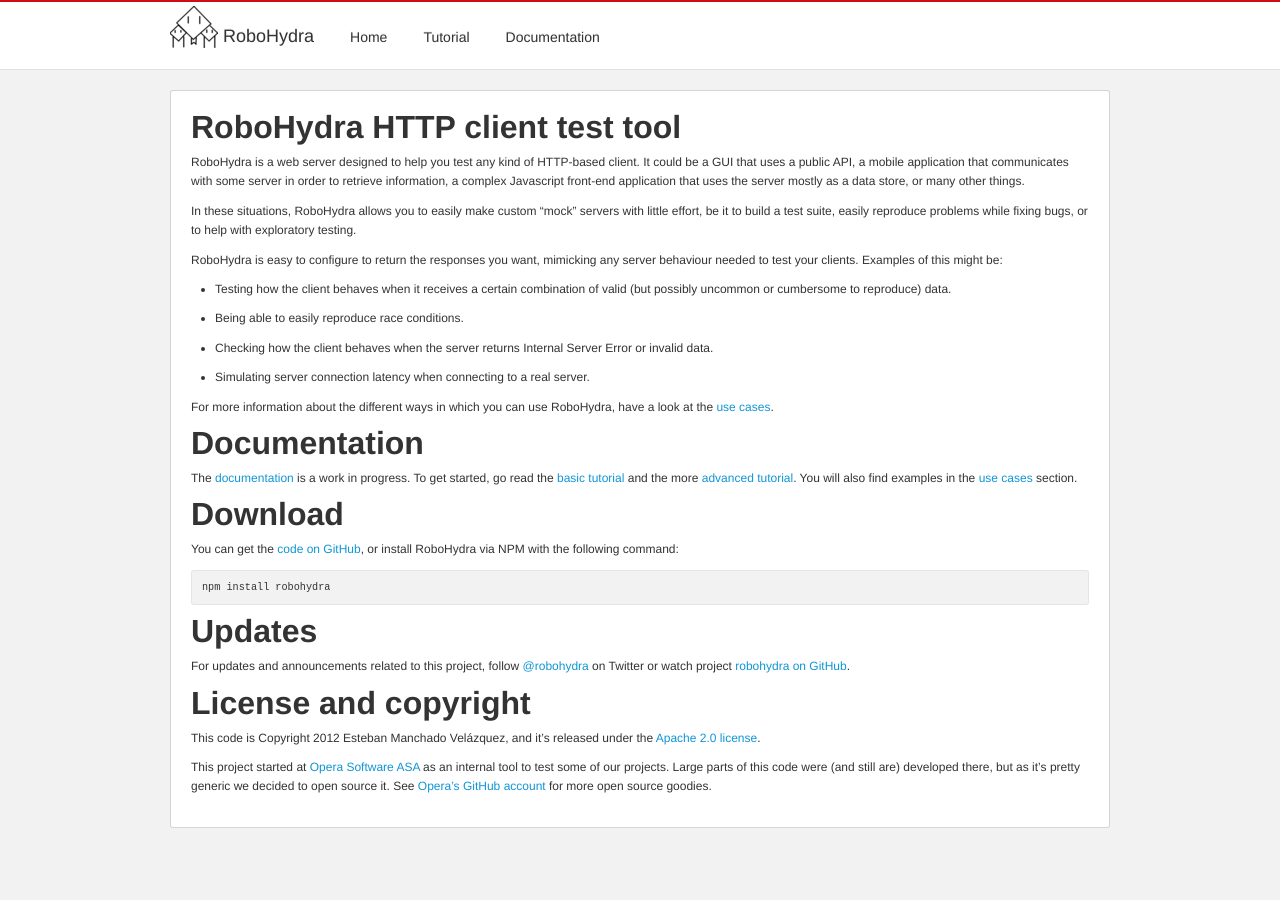
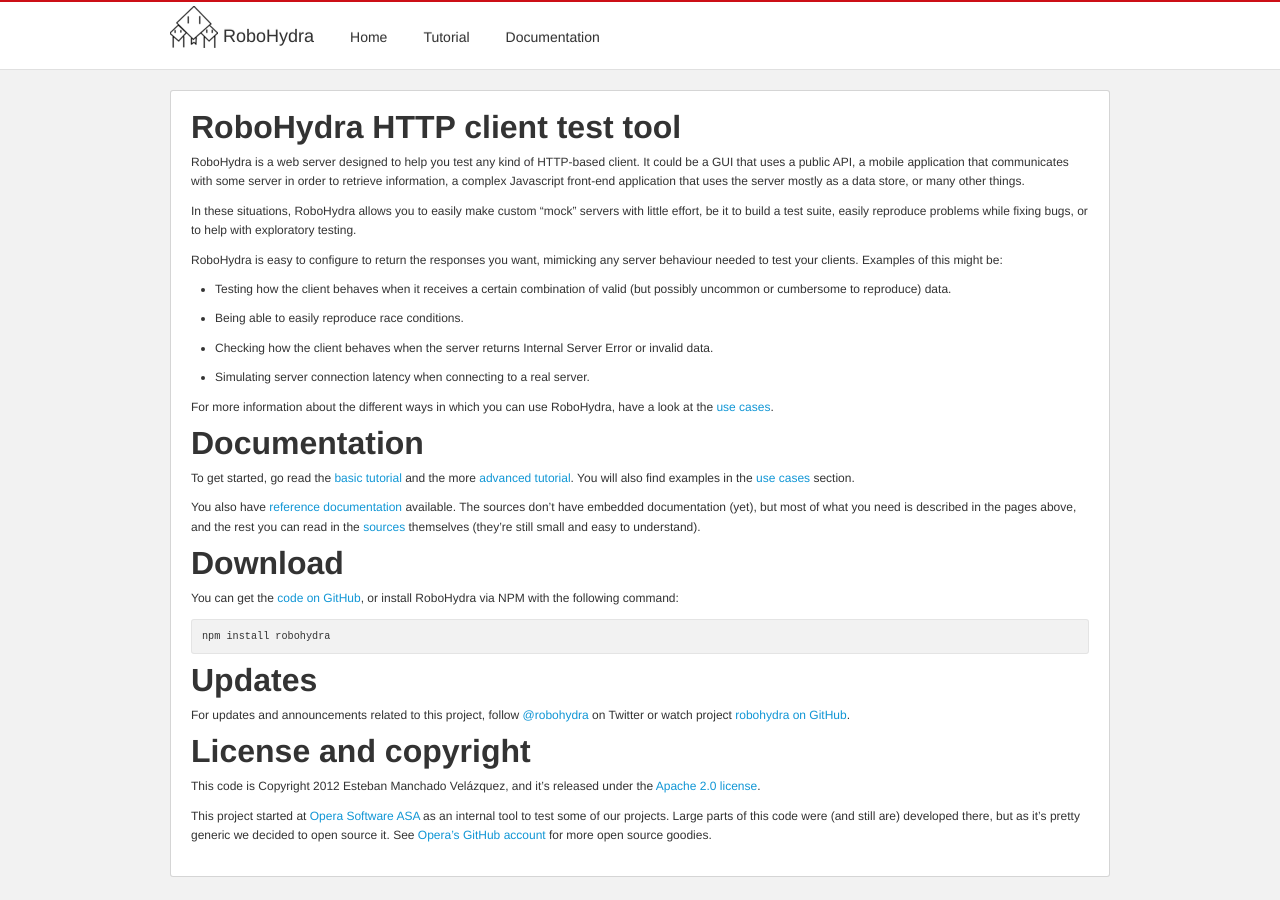
Before and after one commit to robohydra/robohydra, a Jekyll site: the page built from index.md, in a window 1280 px wide. Built offline with Jekyll 4.4.1, drawn with Linux system fonts in a browser that asks for light colours.

Commit message:
Tweak documentation blurb on the frontpage

```diff
--- a/index.md
+++ b/index.md
@@ -37,10 +37,15 @@
 Documentation
 =============
 
-The [documentation](documentation) is a work in progress. To get
-started, go read the [basic tutorial](tutorial) and the more [advanced
-tutorial](tutorial/advanced). You will also find examples in the [use
-cases](usecases) section.
+To get started, go read the [basic tutorial](tutorial) and the more
+[advanced tutorial](tutorial/advanced). You will also find examples in
+the [use cases](usecases) section.
+
+You also have [reference documentation](documentation) available. The
+sources don't have embedded documentation (yet), but most of what you
+need is described in the pages above, and the rest you can read in the
+[sources](https://github.com/operasoftware/robohydra) themselves
+(they're still small and easy to understand).
 
 Download
 ========
```
